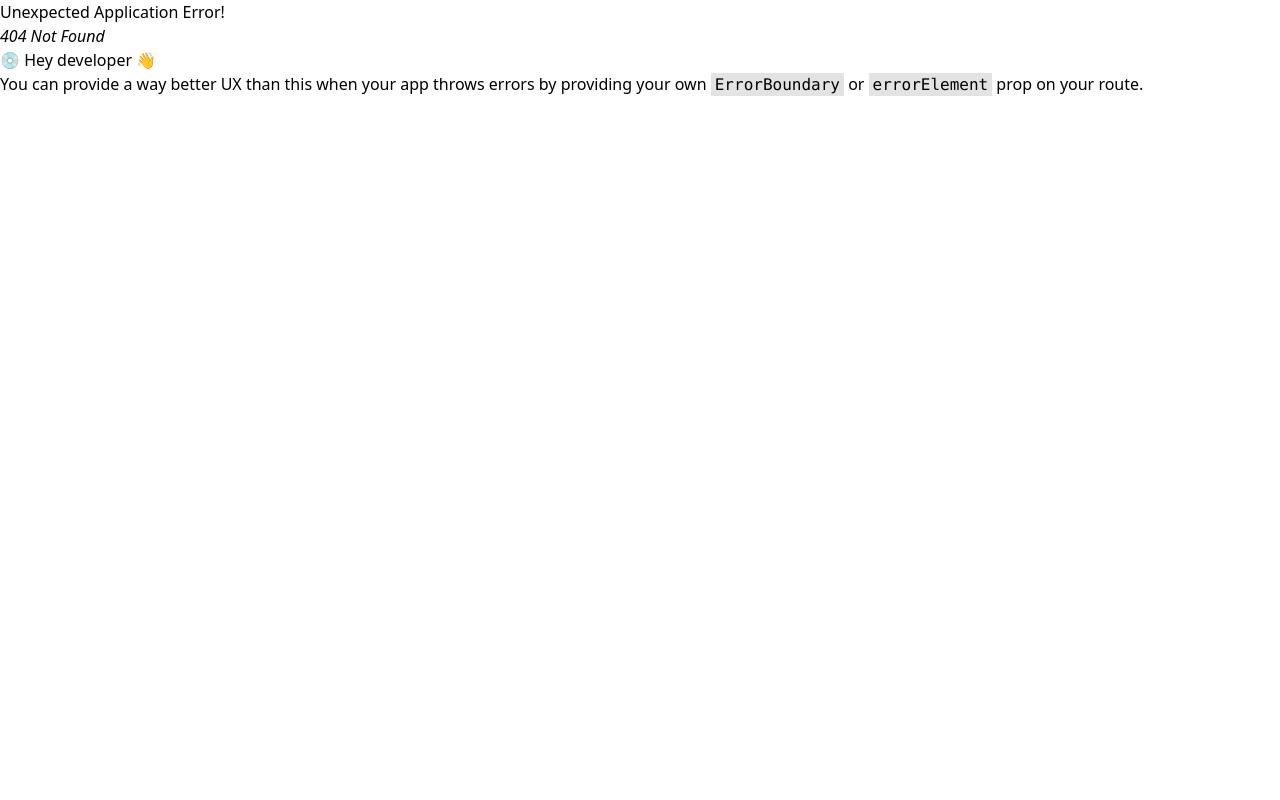
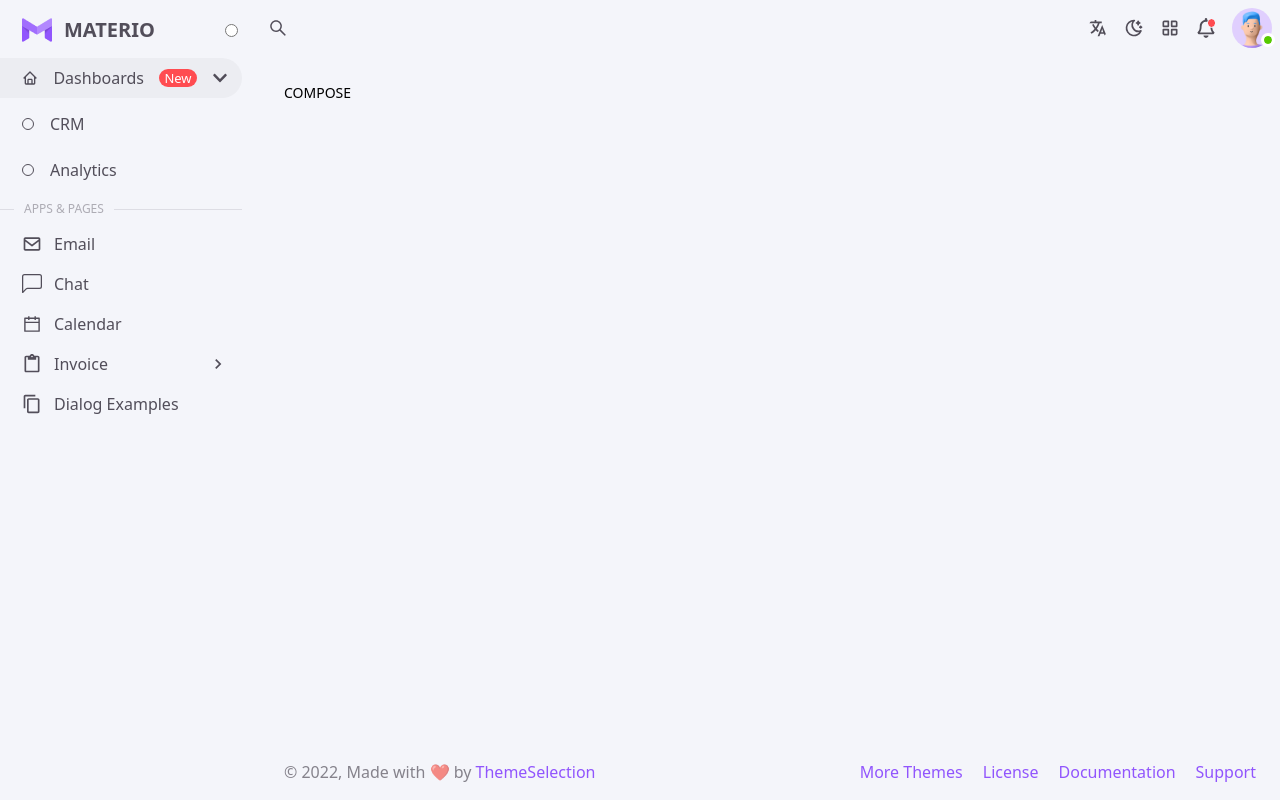
Before and after one commit to Ali503-7/Admin-Dashboard, a React (Vite) app: page /email in a window 1280 px wide. Before the commit this address had no page. Built offline with nearby package versions, Linux system fonts and the light colour scheme.

Commit message:
build the main files for the email page and start working from now

```diff
--- a/src/App.jsx
+++ b/src/App.jsx
@@ -4,6 +4,8 @@ import { createBrowserRouter } from "react-router-dom";
 import Dashbordlayout from "./Layout/Dashbordlayout";
 import CRM from "./pages/CRM/Primary/CRM";
 import Analytics from "./pages/Analytics/Primary/Analytics";
+import EmailLayout from "./Layout/EmailLayout";
+import EmailMain from "./pages/Email/EmailMain";
 
 export const ThemeContext = createContext();
 
@@ -22,6 +24,16 @@ export function App() {
           path: "/",
           index: true,
         },
+        {
+          element: <EmailLayout />,
+          children: [
+            {
+              index: true,
+              element: <EmailMain />,
+              path: "/Email"
+            },
+          ]
+        }
       ],
     },
   ]);
--- /dev/null
+++ b/src/Layout/EmailLayout.jsx
@@ -0,0 +1,15 @@
+import { Outlet } from "react-router-dom"
+import EmailAside from "../components/EmailAside/EmailAside";
+
+// here will create the layout of the email page
+const EmailLayout = () => {
+  return (
+    <div>
+      <EmailAside />
+
+      <Outlet />
+    </div>
+  );
+}
+
+export default EmailLayout
--- /dev/null
+++ b/src/components/EmailAside/EmailAside.jsx
@@ -0,0 +1,16 @@
+import React from 'react'
+
+// here will create the email page aside
+const EmailAside = () => {
+  return (
+    <div className='w-[260px]'>
+      <div>
+        <button className="Button-M ">COMPOSE</button>
+      </div>
+      <div></div>
+      <div></div>
+    </div>
+  );
+}
+
+export default EmailAside;
--- /dev/null
+++ b/src/pages/Email/EmailMain.jsx
@@ -0,0 +1,11 @@
+import React from 'react'
+
+const EmailMain = () => {
+  return (
+    <div>
+      {/* here will create the body of the email shearch and massges */}
+    </div>
+  )
+}
+
+export default EmailMain
```
